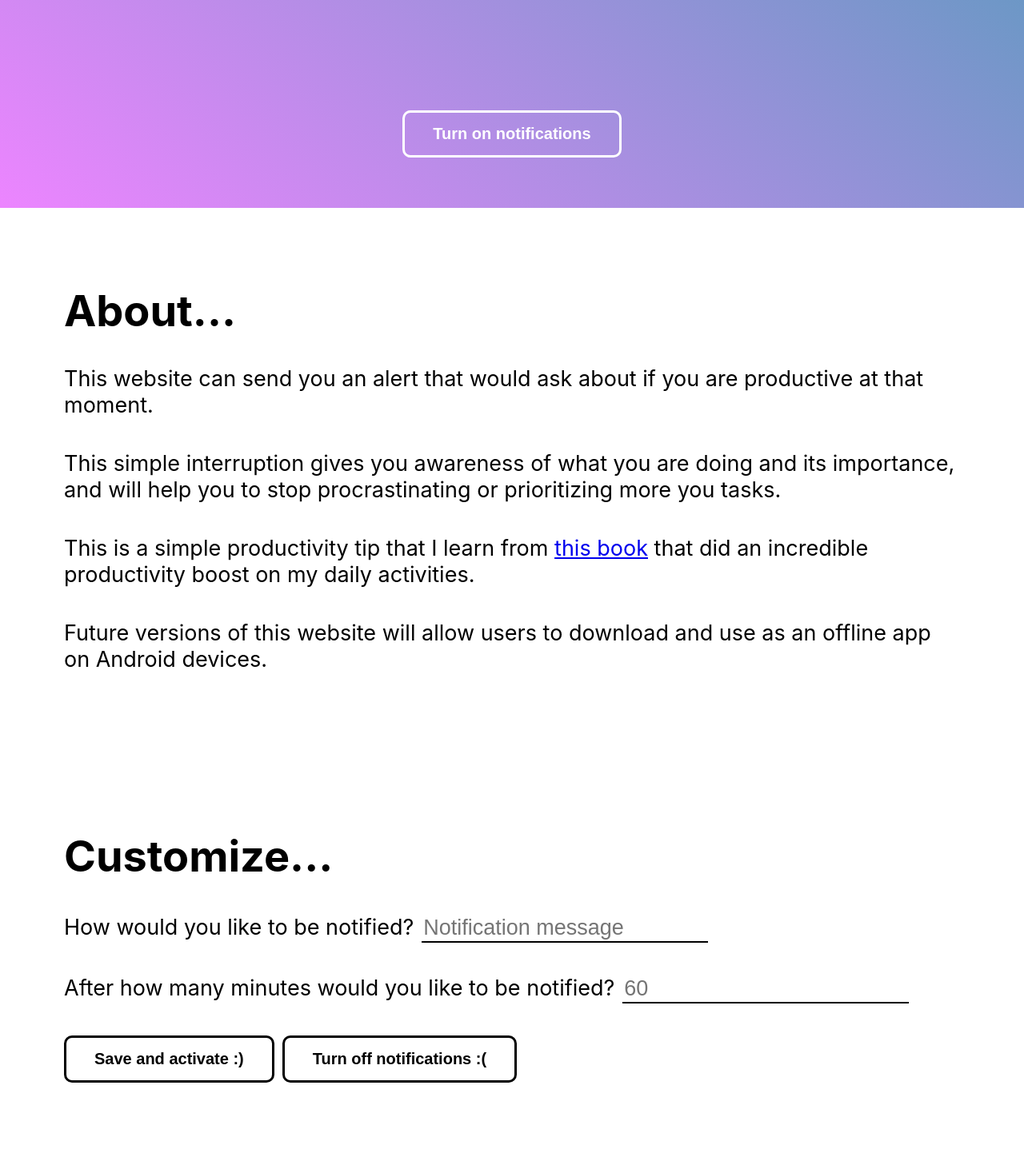
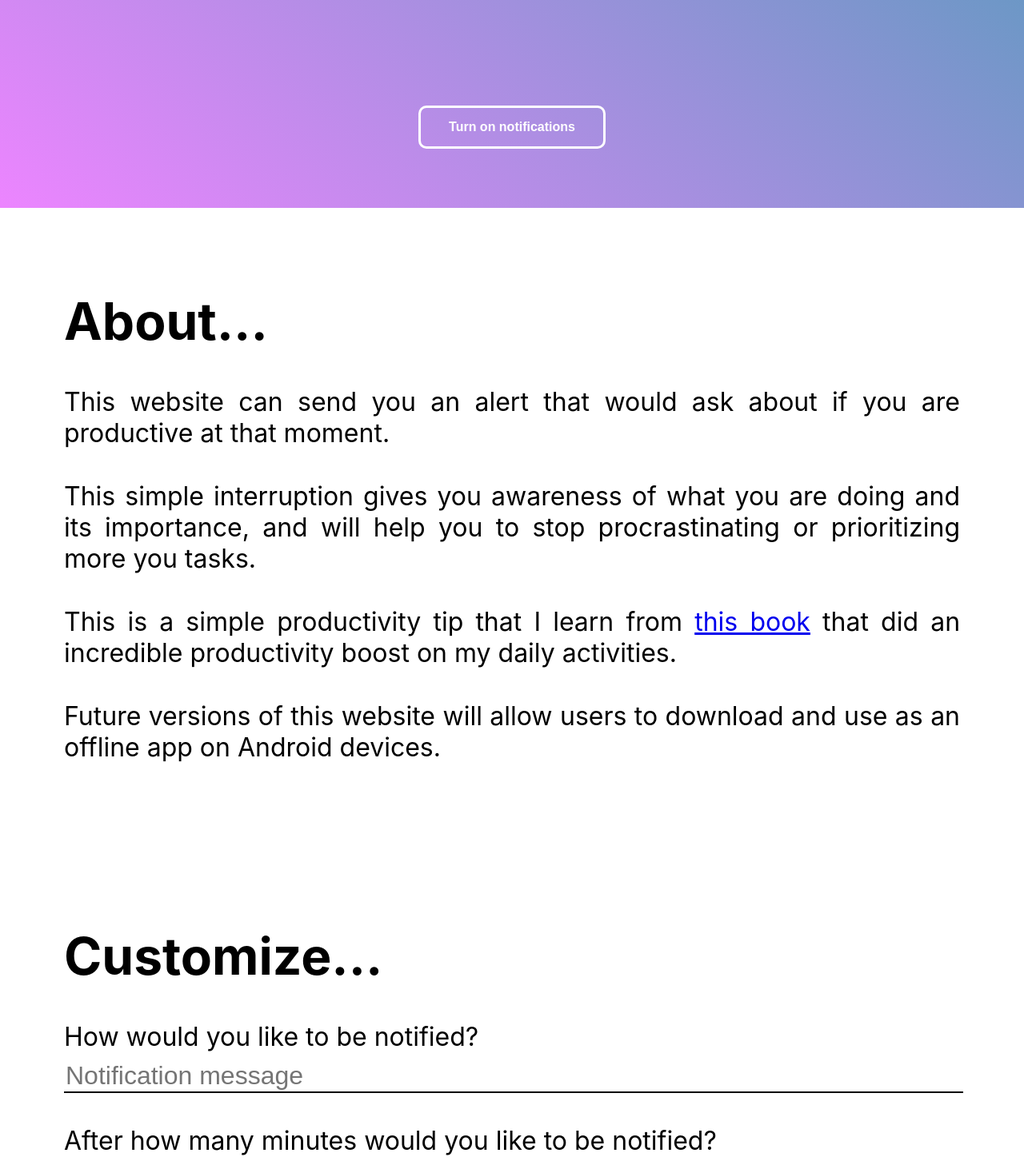
Before and after one commit to matheusdc/productivity-checker, a React (Create React App) app: page / in a window 1280 px wide. Shown: the part 540-2002 px from the top of the page at 80% size. Built offline with nearby package versions, Linux system fonts and the light colour scheme.

Commit message:
fix: Adjusting font size for mobile

```diff
--- a/src/App.scss
+++ b/src/App.scss
@@ -1,6 +1,13 @@
 %section {
   padding: 60px 80px;
-  font-size: 27px;
+  font-size: 2em;
+}
+
+@media (max-device-width: 768px) {
+  %section {
+    padding: 30px 40px;
+    font-size: 1em;
+  }
 }
 
 .button {
@@ -8,7 +15,7 @@
   margin: 0;
   border-radius: 10px;
   padding: 15px 35px;
-  font-size: 20px;
+  font-size: 1em;
   font-weight: bold;
   background-color: transparent;
 
@@ -20,6 +27,13 @@
   &.white {
     color: white;
     border: solid 3px white;
+  }
+}
+
+@media (max-device-width: 1024px) {
+  .button {
+    width: 100%;
+    margin-bottom: 10px;
   }
 }
 
@@ -46,7 +60,7 @@
     width: 300px;
     text-align: center;
 
-    font-size: 40px;
+    font-size: 2em;
     color: white;
 
     text-decoration: none;
@@ -73,12 +87,19 @@
     align-items: center;
 
     font-family: 'Staatliches';
-    font-size: 130px;
+    font-size: 8em;
+  }
+}
+
+@media (max-device-width: 768px) {
+  .banner .header {
+    font-size: 4em;
   }
 }
 
 .about {
   @extend %section;
+  text-align: justify;
 
   p {
     margin-bottom: 40px;
@@ -93,7 +114,7 @@
 
     input {
       margin-left: 10px;
-      font-size: 27px;
+      font-size: 1em;
       border: none;
       border-bottom: solid 2px black;
       min-width: 20px;
@@ -101,6 +122,17 @@
   }
 }
 
+@media (max-device-width: 1216px) {
+  .configuration .line {
+    input {
+      font-size: 1em;
+      width: 100%;
+      margin-left: 0px;
+      margin-top: 10px;
+    }
+  }
+}
+
 .testimonials {
   @extend %section;
 }
```
